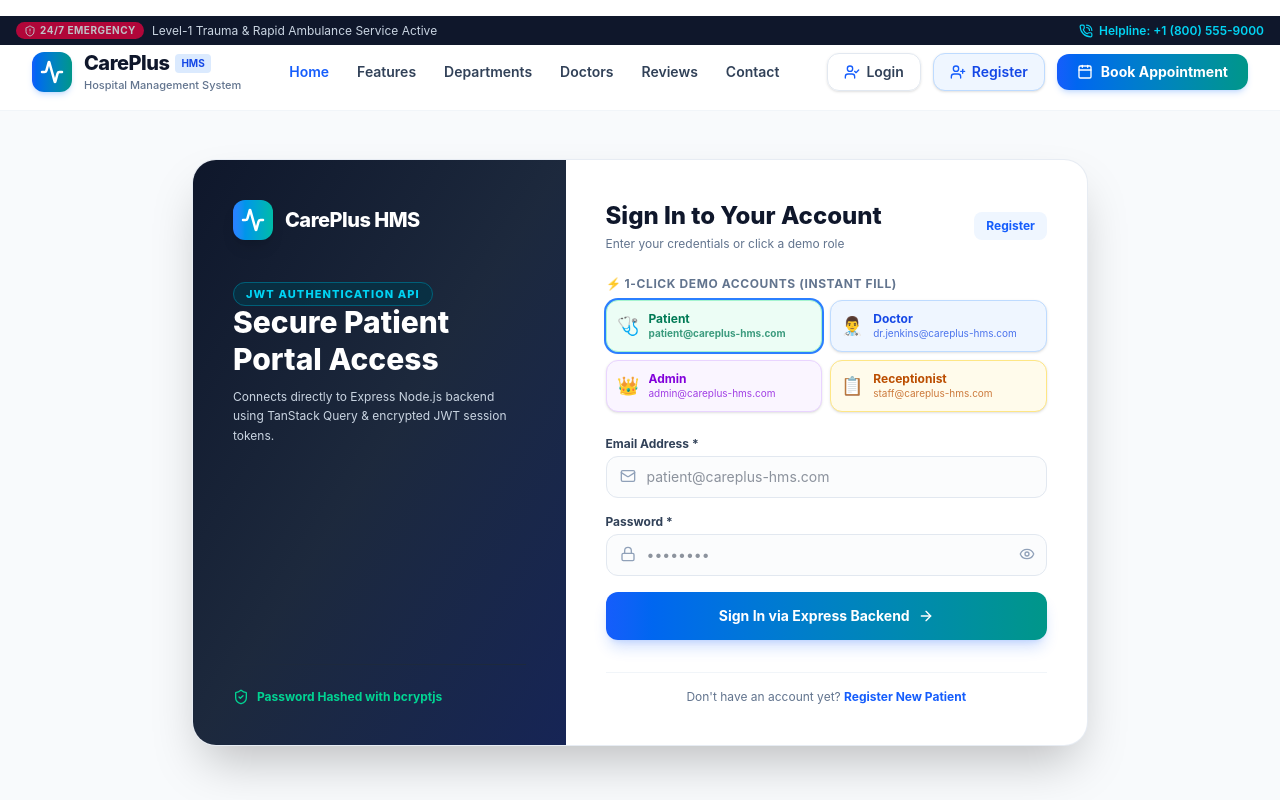
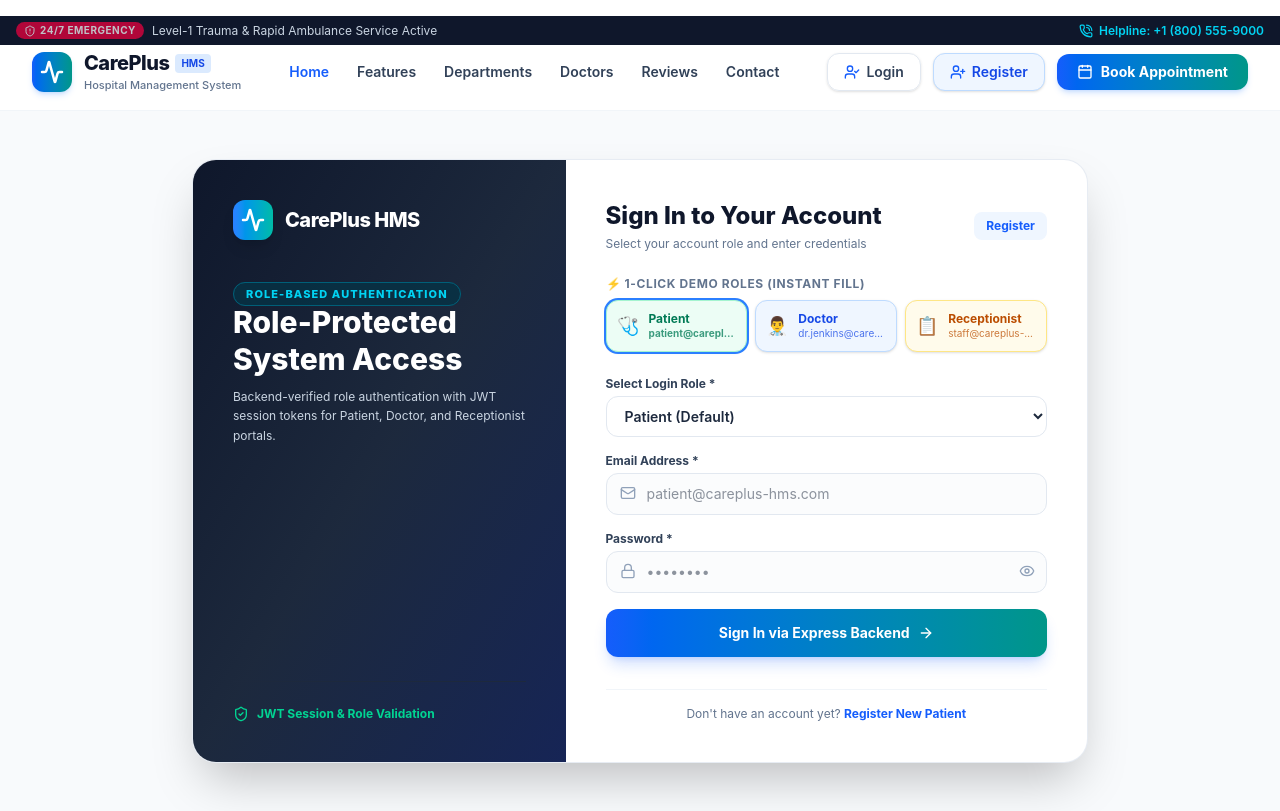
Before and after one commit to kunalgupta78612/CARE_PLUS, a React app in the folder frontend/: page /login in a window 1280 px wide. Built offline with nearby package versions, Linux system fonts and the light colour scheme; the HTML template or start-up script is replaced by a standard one.

Commit message:
Add role dropdown on Login page with backend JWT role-matching enforcement

```diff
--- a/frontend/src/pages/LoginPage.jsx
+++ b/frontend/src/pages/LoginPage.jsx
@@ -6,7 +6,6 @@ import { usePatientLoginMutation } from '../hooks/usePatientAuth';
 const DEMO_ACCOUNTS = [
   { role: 'Patient', email: 'patient@careplus-hms.com', key: 'patient', icon: '🩺', color: 'bg-emerald-50 text-emerald-700 border-emerald-200 hover:bg-emerald-100' },
   { role: 'Doctor', email: 'dr.jenkins@careplus-hms.com', key: 'doctor', icon: '👨‍⚕️', color: 'bg-blue-50 text-blue-700 border-blue-200 hover:bg-blue-100' },
-  { role: 'Admin', email: 'admin@careplus-hms.com', key: 'admin', icon: '👑', color: 'bg-purple-50 text-purple-700 border-purple-200 hover:bg-purple-100' },
   { role: 'Receptionist', email: 'staff@careplus-hms.com', key: 'receptionist', icon: '📋', color: 'bg-amber-50 text-amber-700 border-amber-200 hover:bg-amber-100' }
 ];
 
@@ -37,21 +36,27 @@ const LoginPage = () => {
     setSuccessMsg('');
 
     try {
-      // Call TanStack Query Mutation connecting to Express JWT Backend
-      const res = await loginMutation.mutateAsync({ email, password });
+      // Call TanStack Query Mutation connecting to Express JWT Backend with email, password, and selected role
+      const res = await loginMutation.mutateAsync({ email, password, role: selectedRole });
 
-      setSuccessMsg(`Welcome back, ${res.patient.name}! Authenticated with JWT token.`);
+      const authenticatedRole = res.patient?.role || selectedRole;
+      setSuccessMsg(`Welcome back, ${res.patient?.name || 'User'}! Logged in as ${authenticatedRole.toUpperCase()}.`);
+
       setTimeout(() => {
         if (redirectTarget) {
           navigate(decodeURIComponent(redirectTarget));
-        } else if (selectedRole === 'patient' || res.patient.role === 'patient') {
+        } else if (authenticatedRole === 'patient') {
           navigate('/patient-dashboard');
+        } else if (authenticatedRole === 'doctor') {
+          navigate('/doctor-dashboard');
+        } else if (authenticatedRole === 'receptionist') {
+          navigate('/receptionist-dashboard');
         } else {
-          navigate('/');
+          navigate('/patient-dashboard');
         }
       }, 800);
     } catch (err) {
-      setErrorMsg(err.message || 'Invalid email or password');
+      setErrorMsg(err.message || 'Login failed. Please check your credentials and selected role.');
     }
   };
 
@@ -71,13 +76,13 @@ const LoginPage = () => {
 
             <div className="space-y-2 pt-4">
               <span className="text-[11px] font-extrabold uppercase tracking-widest text-cyan-400 bg-cyan-950/80 border border-cyan-800 px-3 py-1 rounded-full">
-                JWT Authentication API
+                Role-Based Authentication
               </span>
               <h2 className="text-2xl sm:text-3xl font-extrabold leading-tight">
-                Secure Patient Portal Access
+                Role-Protected System Access
               </h2>
               <p className="text-slate-300 text-xs leading-relaxed">
-                Connects directly to Express Node.js backend using TanStack Query & encrypted JWT session tokens.
+                Backend-verified role authentication with JWT session tokens for Patient, Doctor, and Receptionist portals.
               </p>
             </div>
           </div>
@@ -85,7 +90,7 @@ const LoginPage = () => {
           <div className="mt-8 pt-6 border-t border-slate-800 space-y-3 relative z-10">
             <div className="flex items-center space-x-2 text-emerald-400 text-xs font-bold">
               <ShieldCheck className="w-4 h-4" />
-              <span>Password Hashed with bcryptjs</span>
+              <span>JWT Session & Role Validation</span>
             </div>
           </div>
         </div>
@@ -96,7 +101,7 @@ const LoginPage = () => {
             <div className="flex items-center justify-between mb-6">
               <div>
                 <h3 className="text-2xl font-extrabold text-slate-900">Sign In to Your Account</h3>
-                <p className="text-xs text-slate-500 mt-1">Enter your credentials or click a demo role</p>
+                <p className="text-xs text-slate-500 mt-1">Select your account role and enter credentials</p>
               </div>
               <Link
                 to="/register"
@@ -135,9 +140,9 @@ const LoginPage = () => {
             {/* Demo Account Fill Buttons */}
             <div className="mb-6 space-y-2">
               <label className="block text-xs font-bold text-slate-500 uppercase tracking-wider">
-                ⚡ 1-Click Demo Accounts (Instant Fill)
+                ⚡ 1-Click Demo Roles (Instant Fill)
               </label>
-              <div className="grid grid-cols-2 gap-2">
+              <div className="grid grid-cols-3 gap-2">
                 {DEMO_ACCOUNTS.map((acc) => (
                   <button
                     key={acc.key}
@@ -158,6 +163,21 @@ const LoginPage = () => {
             </div>
 
             <form onSubmit={handleSubmit} className="space-y-4">
+
+              {/* Select Login Role Dropdown */}
+              <div>
+                <label className="block text-xs font-bold text-slate-700 mb-1">Select Login Role *</label>
+                <select
+                  value={selectedRole}
+                  onChange={(e) => setSelectedRole(e.target.value)}
+                  className="w-full px-3.5 py-2.5 rounded-xl border border-slate-200 text-sm focus:outline-none focus:ring-2 focus:ring-blue-500 bg-white font-semibold text-slate-800"
+                >
+                  <option value="patient">Patient (Default)</option>
+                  <option value="doctor">Doctor</option>
+                  <option value="receptionist">Receptionist</option>
+                </select>
+              </div>
+
               <div>
                 <label className="block text-xs font-bold text-slate-700 mb-1">Email Address *</label>
                 <div className="relative">
@@ -201,7 +221,7 @@ const LoginPage = () => {
                 className="w-full py-3.5 mt-2 rounded-xl font-bold text-sm text-white bg-gradient-to-r from-blue-600 to-teal-600 shadow-lg shadow-blue-600/20 hover:shadow-blue-600/35 transition-all flex items-center justify-center space-x-2"
               >
                 {loginMutation.isPending ? (
-                  <span>Authenticating JWT...</span>
+                  <span>Verifying Credentials & Role...</span>
                 ) : (
                   <>
                     <span>Sign In via Express Backend</span>
```
Also changed, not shown: 1 other file (tests, documents, lock files or other folders).
